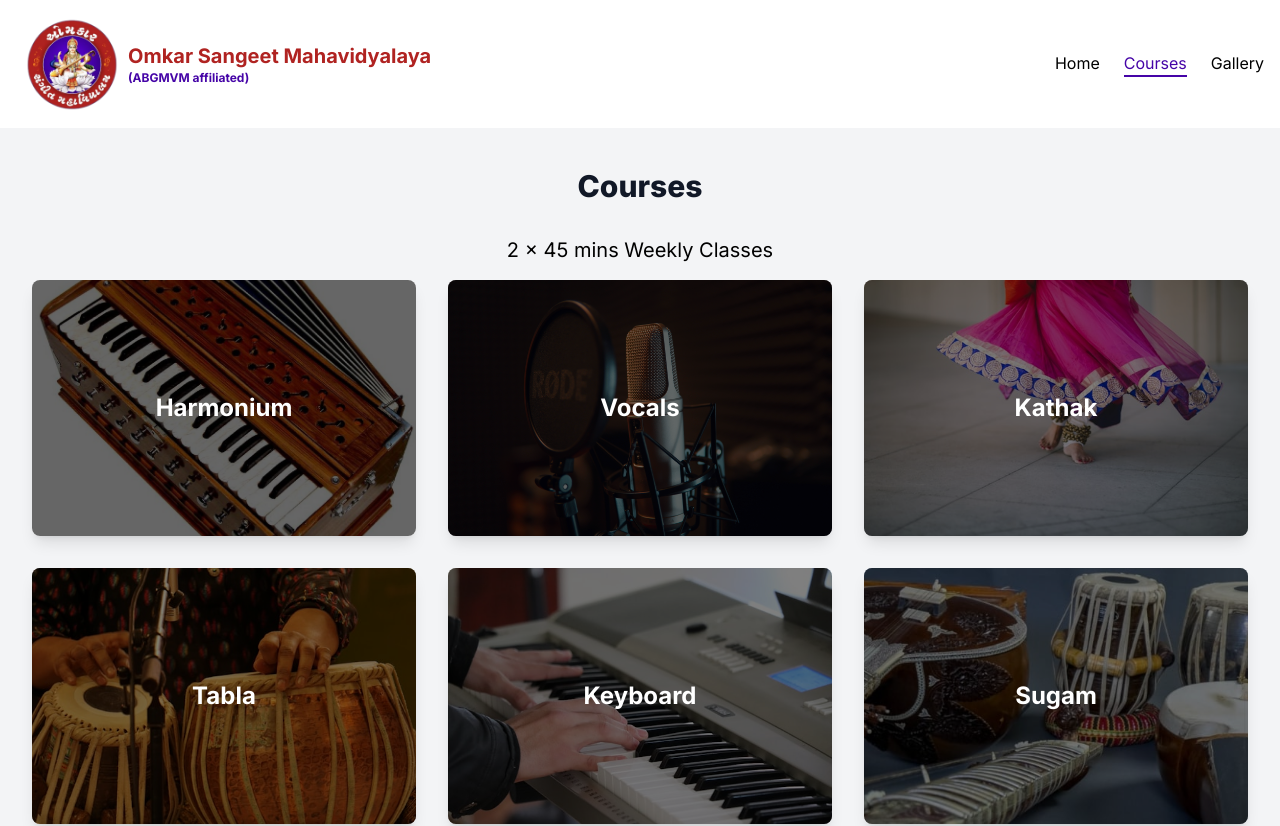
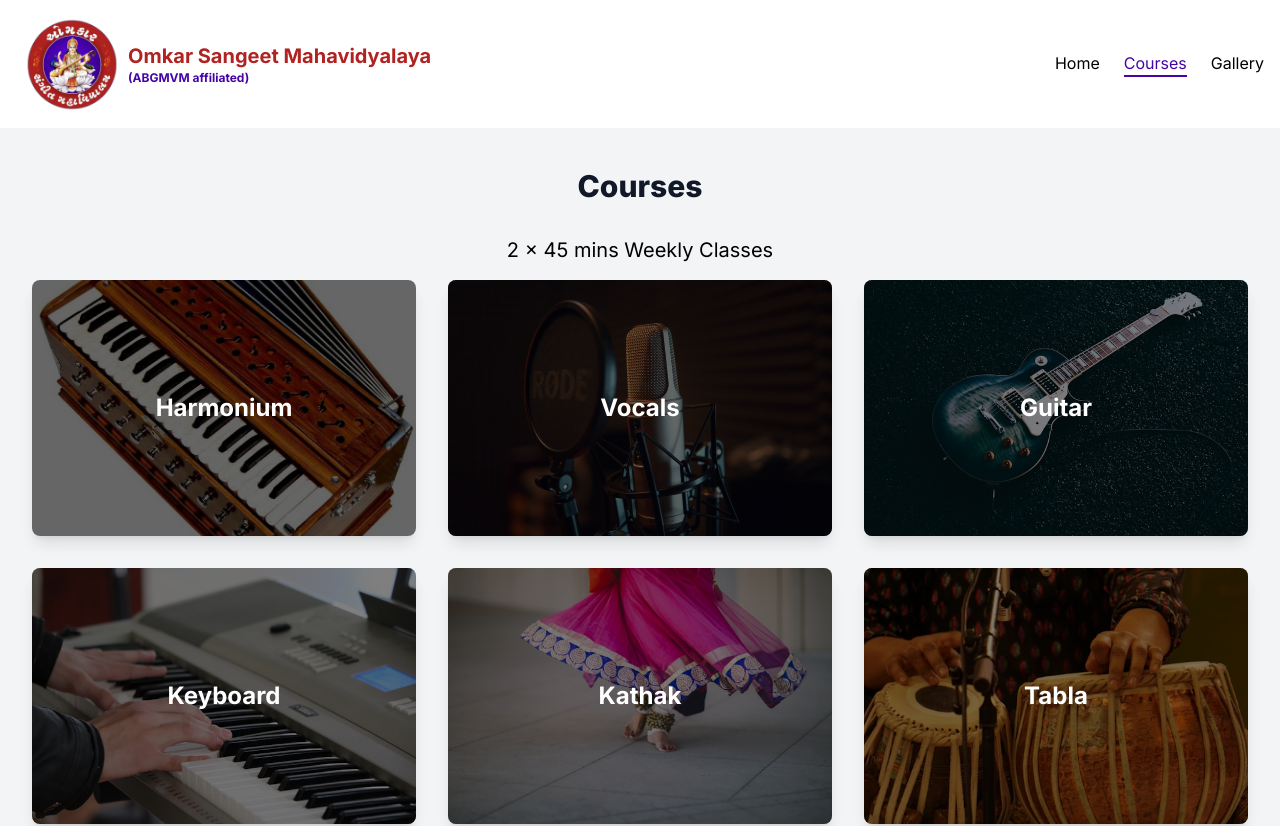
Before and after one commit to tejasdhanani/omkar-sangeet-v2, a Next.js app: page /courses in a window 1280 px wide. Shown: the top 826 px of the page. Built offline with nearby package versions, Linux system fonts and the light colour scheme.

Commit message:
added guitar in courses

```diff
--- a/app/courses/page.js
+++ b/app/courses/page.js
@@ -2,9 +2,10 @@ export default function CoursesPage() {
   const courses = [
     { name: "Harmonium", imageSrc: "/harmonium.jpg", opacity: 60 },
     { name: "Vocals", imageSrc: "/vocals.jpg", opacity: 55 },
+    { name: "Guitar", imageSrc: "/guitar.jpg", opacity: 50 },
+    { name: "Keyboard", imageSrc: "/piano.jpg", opacity: 50 },
     { name: "Kathak", imageSrc: "/kathak.jpg", opacity: 50 },
     { name: "Tabla", imageSrc: "/tabla.jpg", opacity: 50 },
-    { name: "Keyboard", imageSrc: "/piano.jpg", opacity: 50 },
     { name: "Sugam", imageSrc: "/sugam.jpg", opacity: 50 },
     // Add more courses here
   ];
```
Also changed, not shown: public/guitar.jpg (added).
